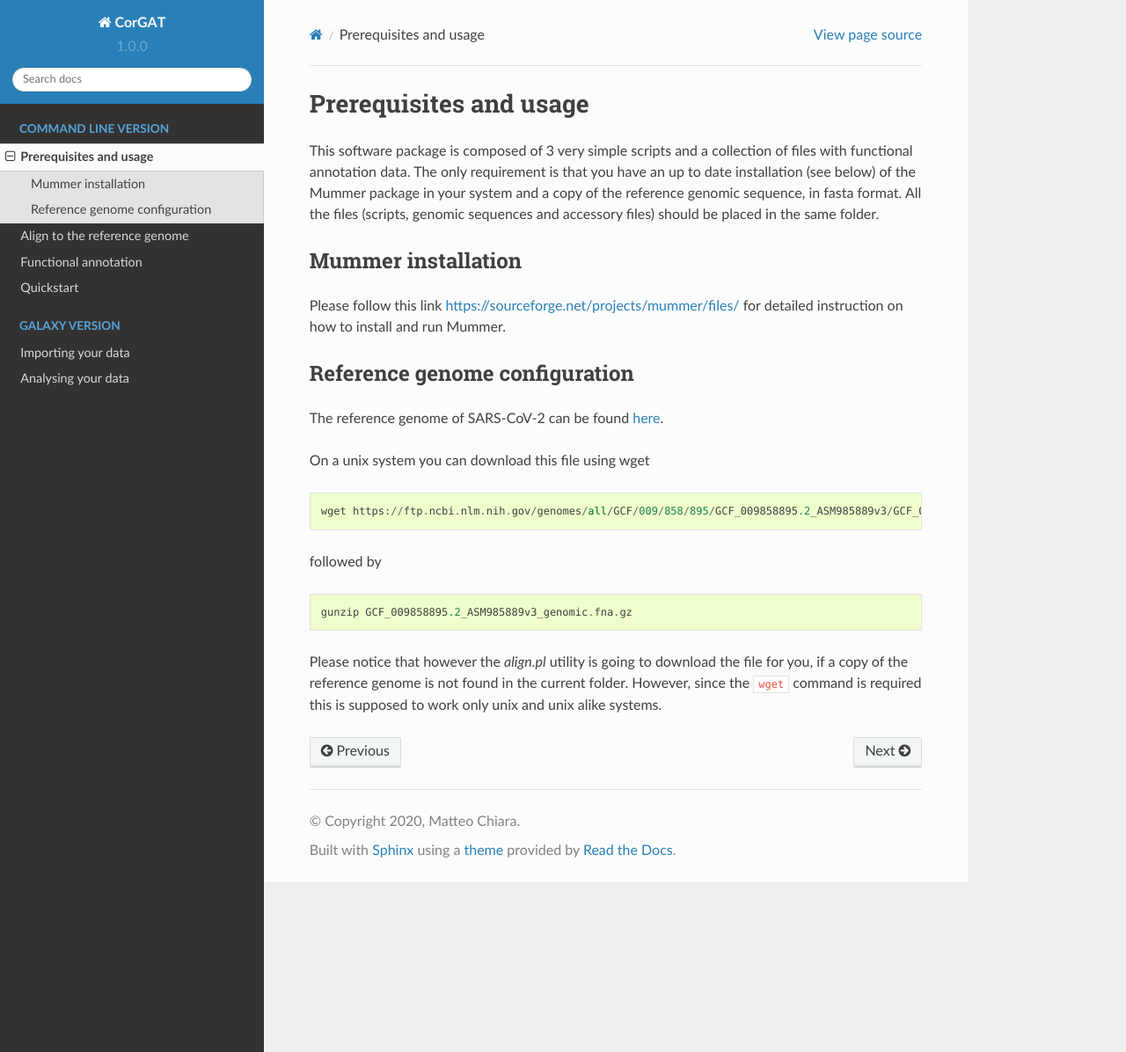
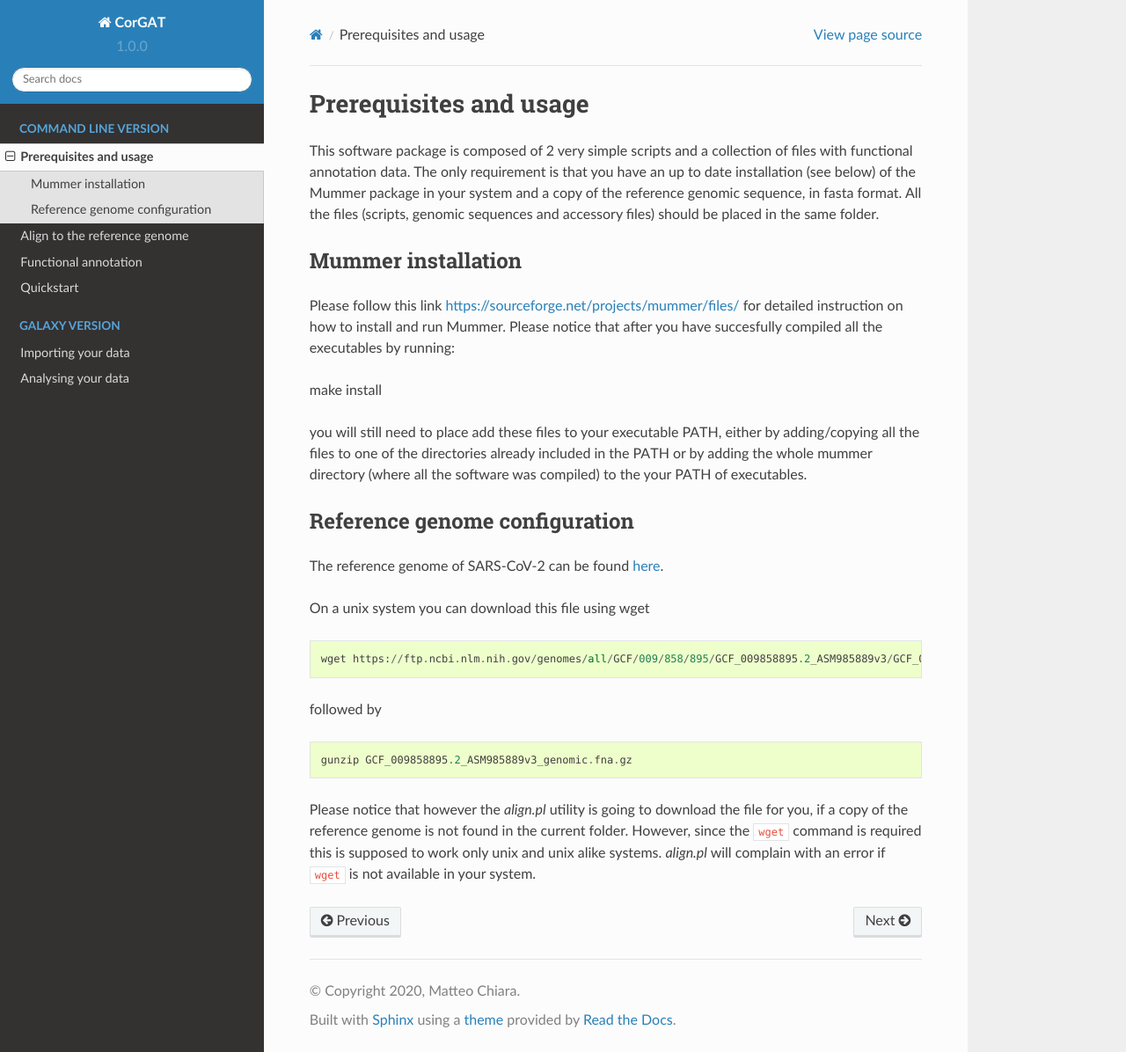
Before and after one commit to matteo14c/CorGAT, a Sphinx documentation site: the page built from Documentation/source/prerequisites.rst, in a window 1280 px wide and 1196 px high. Shown: the whole window at 88% size. Built offline with Sphinx 7.4.7 and the Read the Docs theme 2.0.0, drawn with Linux system fonts in a browser that asks for light colours.

Commit message:
Update prerequisites.rst

```diff
--- a/Documentation/source/prerequisites.rst
+++ b/Documentation/source/prerequisites.rst
@@ -1,12 +1,18 @@
 Prerequisites and usage
 =======================
 
-This software package is composed of 3 very simple scripts and a collection of files with functional annotation data. The only requirement is that you have an up to date installation (see below) of the Mummer package in your system and a copy of the reference genomic sequence, in fasta format. All the files (scripts, genomic sequences and accessory files) should be placed in the same folder.
+This software package is composed of 2 very simple scripts and a collection of files with functional annotation data. The only requirement is that you have an up to date installation (see below) of the Mummer package in your system and a copy of the reference genomic sequence, in fasta format. All the files (scripts, genomic sequences and accessory files) should be placed in the same folder.
 
 Mummer installation
 -------------------
 
-Please follow this link https://sourceforge.net/projects/mummer/files/ for detailed instruction on how to install and run Mummer.
+Please follow this link https://sourceforge.net/projects/mummer/files/ for detailed instruction on how to install and run Mummer. Please notice that after you have succesfully compiled all the executables by running:
+
+::
+
+make install
+
+you will still need to place add these files to your executable PATH, either by adding/copying all the files to one of the directories already included in the PATH or by adding the whole mummer directory (where all the software was compiled) to the your PATH of executables.
 
 Reference genome configuration
 ------------------------------
@@ -25,4 +31,4 @@ followed by
 
   gunzip GCF_009858895.2_ASM985889v3_genomic.fna.gz
 
-Please notice that however the *align.pl* utility is going to download the file for you, if a copy of the reference genome is not found in the current folder. However, since the ``wget`` command is required this is supposed to work only unix and unix alike systems.
+Please notice that however the *align.pl* utility is going to download the file for you, if a copy of the reference genome is not found in the current folder. However, since the ``wget`` command is required this is supposed to work only unix and unix alike systems. *align.pl* will complain with an error if ``wget`` is not available in your system.
```
